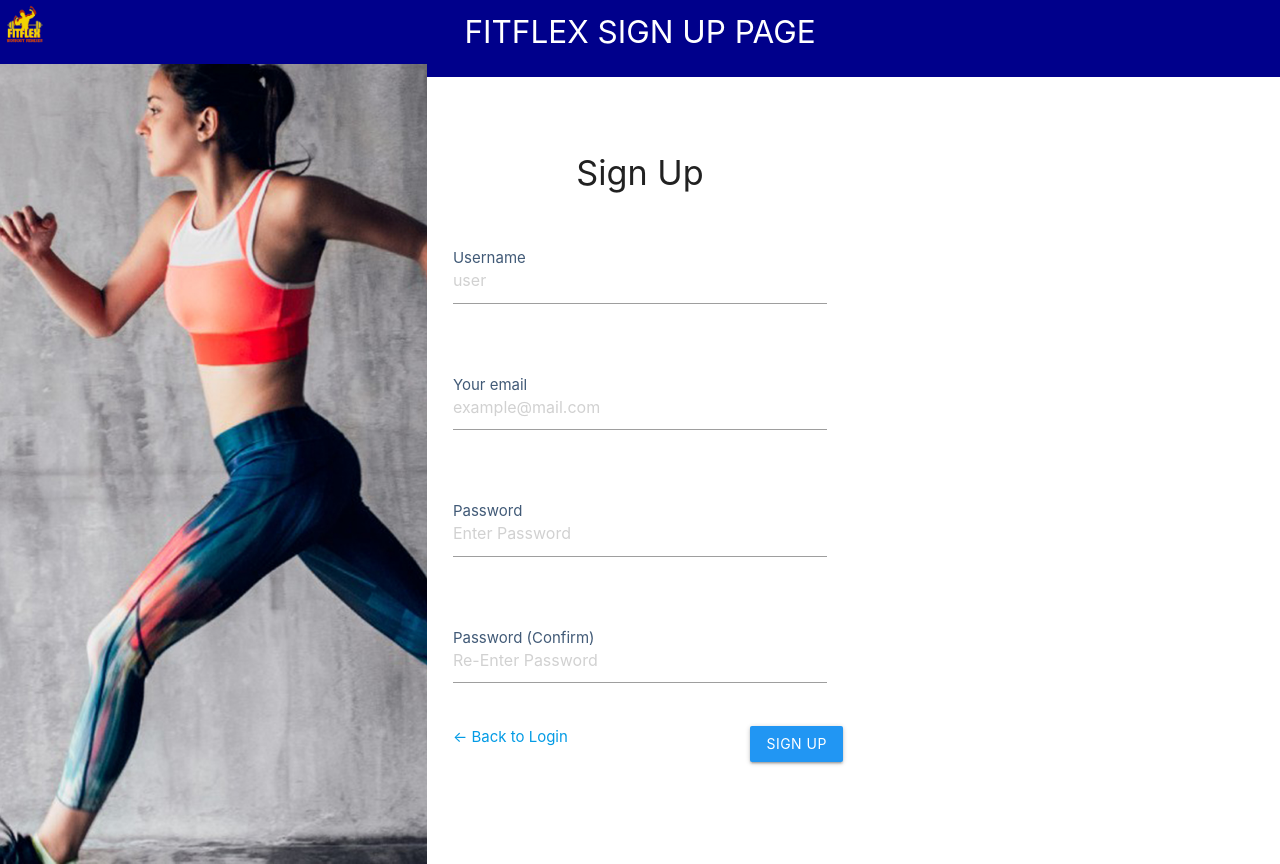
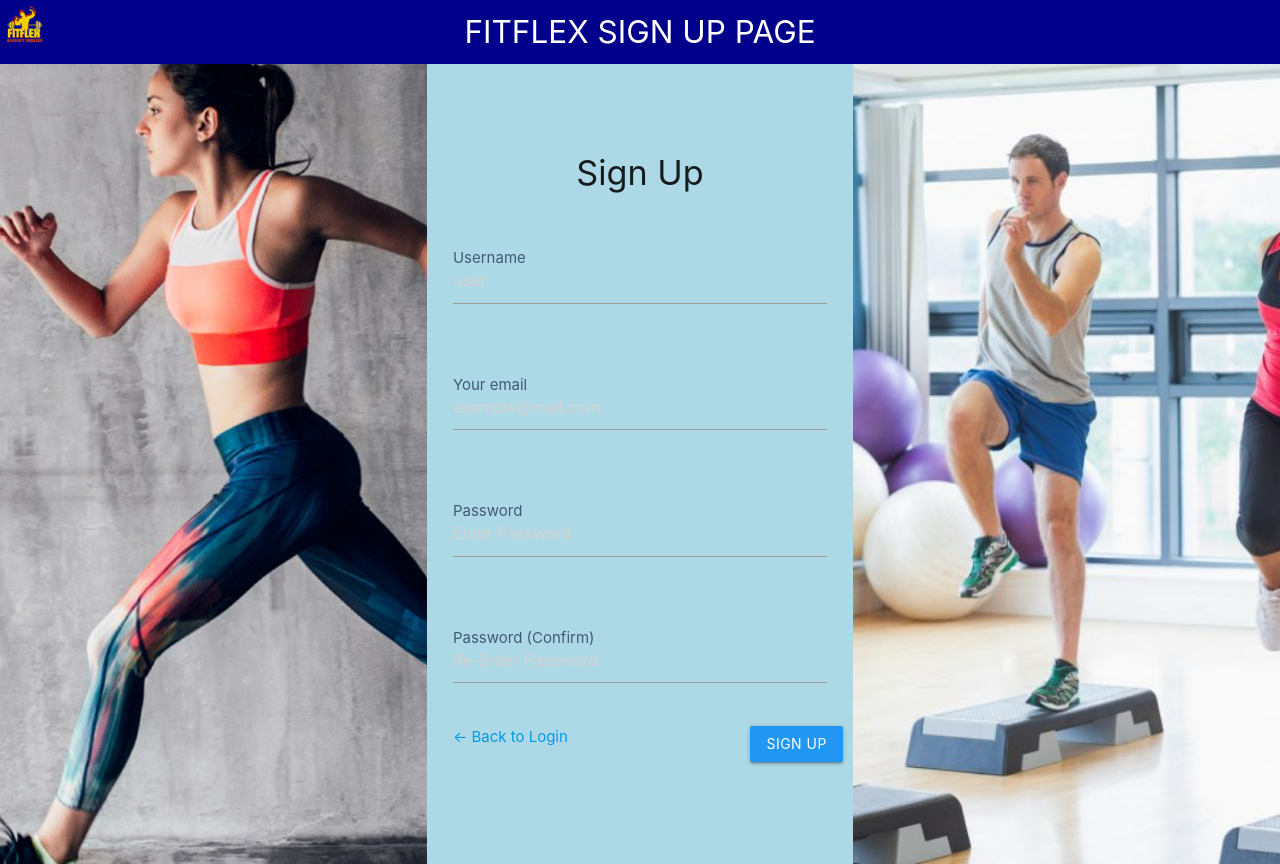
Before and after one commit to alysaursx/info2602, a Flask app: page /signup in a window 1280 px wide. Run offline with Flask 3, Linux system fonts and the light colour scheme.

Commit message:
commit 4

```diff
--- a/App/templates/signup.html
+++ b/App/templates/signup.html
@@ -7,7 +7,7 @@
 
 {% block content %}
 
-<div class="content fill-space">
+<div class="content fill-space" style="background-color:lightblue">
   <img class="grow-2 page-img" src="/static/css/img/workout1.jpeg">
   <div class="subcontent center-vertical">
     <h4 class="center">Sign Up</h4>
@@ -52,5 +52,6 @@
 
     </form>
   </div>
+  <img class="grow-2 page-img" src="/static/css/img/workout3.jpg">
 </div>
 {% endblock %}
--- /dev/null
+++ b/requirements.txt
@@ -0,0 +1,3 @@
+flask
+Flask-SQLAlchemy
+flask-login
```
Also changed, not shown: App/static/css/img/workout3.jpg (added), instance/database.db.
